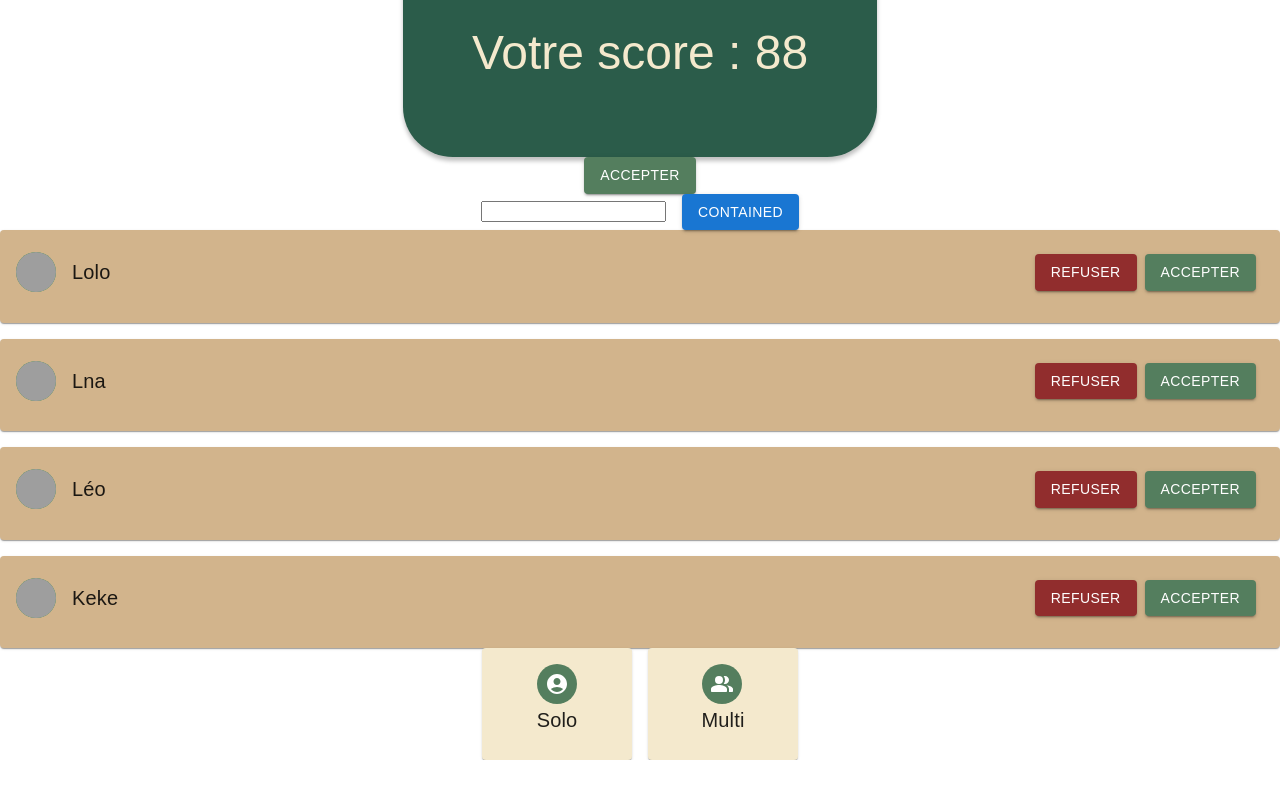
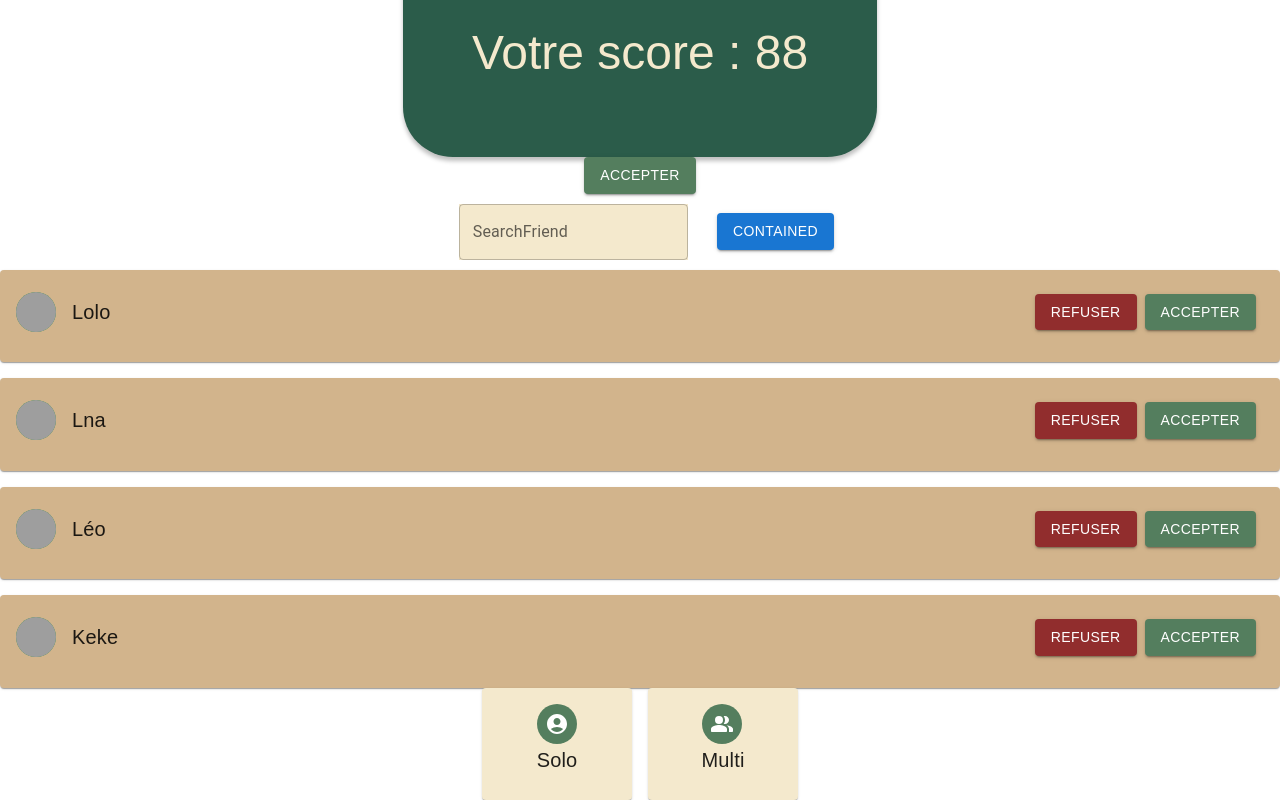
Before and after one commit to FC-Rats/Links-Awordkening, a React (Create React App) app in the folder frontend/: page / in a window 1280 px wide. Shown: the part 991-1791 px from the top of the page. Before the commit the page ends 1751 px from the top, so only its background shows below. Built offline with nearby package versions, Linux system fonts and the light colour scheme; grey boxes are pictures that could not be loaded.

Commit message:
Input form

```diff
--- a/frontend/src/App.css
+++ b/frontend/src/App.css
@@ -1,5 +1,13 @@
 .App {
   text-align: center;
+}
+
+:root {
+  --viridian: #547E5E;
+  --brunswickGreen: #2B5C4A;
+  --coffee: #6A5138;
+  --parchment: #F4E9CD;
+  --tan: #D2B48C;
 }
 
 .App-logo {
--- /dev/null
+++ b/frontend/src/assets/css/InputForm.css
@@ -0,0 +1,7 @@
+.input-form {
+    background-color: var(--parchment);
+    margin: 10px!important;
+    color: var(--coffee);
+    font-weight: 500;
+    width: 90%;
+}
--- a/frontend/src/components/molecules/InputForm.tsx
+++ b/frontend/src/components/molecules/InputForm.tsx
@@ -1,21 +1,61 @@
-import React from "react";
+import TextField from "@mui/material/TextField/TextField";
+import React, { useState } from "react";
+import "../../assets/css/InputForm.css"
+import IconButton from "@mui/material/IconButton";
+import InputAdornment from "@mui/material/InputAdornment";
+import Visibility from "@mui/icons-material/Visibility";
+import VisibilityOff from "@mui/icons-material/VisibilityOff";
 
 interface InputFormProps {
     isAPasswordInput?: boolean; // Prop facultative avec ? avant le :
     value?: string;
     setSearch: (value: string) => void;
+    label: string;
+    required?: boolean;
 }
 
-export const InputForm = ({ isAPasswordInput, value, setSearch }: InputFormProps) => {
+export const InputForm = ({ isAPasswordInput, value, setSearch, label, required }: InputFormProps) => {
+    const [showPassword, setShowPassword] = useState(false);
+
+    const handleTogglePasswordVisibility = () => {
+        setShowPassword((prevShowPassword) => !prevShowPassword);
+    };
+
     return (
         <div>
-
-            {/* Utilisation de la prop isAPasswordInput pour déterminer le type de l'input */}
             {/*TODO: style, image, font */}
             {isAPasswordInput ? (
-                <input type="password"/>
+                <TextField
+                label={label}
+                className="input-form"
+                type={showPassword ? "text" : "password"}
+                variant="outlined"
+                InputProps={{
+                    endAdornment: (
+                        <InputAdornment position="end">
+                            <IconButton
+                                onClick={handleTogglePasswordVisibility}
+                                onMouseDown={(e) => e.preventDefault()}
+                                edge="end"
+                            >
+                                {showPassword ? <VisibilityOff /> : <Visibility />}
+                            </IconButton>
+                        </InputAdornment>
+                    ),
+                }}
+            />
             ) : (
-                <input type="text" value={value ? value : ""} onChange={(e) => setSearch(e.target.value)}/>
+                <>
+                    <TextField
+                        className="input-form"
+                        label={required ? `${label}*` : label}
+                        type="text"
+                        variant="outlined"
+                        value={value ? value : ""}
+                        onChange={(e) => setSearch(e.target.value)}
+                    />
+
+                </>
             )}
         </div>
     );
--- a/frontend/src/components/molecules/SearchFriends.tsx
+++ b/frontend/src/components/molecules/SearchFriends.tsx
@@ -12,7 +12,7 @@ function SearchFriends() {
 
   return (
     <Stack spacing={{ xs: 1, sm: 2 }} direction="row" flexWrap="wrap" justifyContent="center" alignItems="center">
-      <InputForm value={search} setSearch={setSearch} isAPasswordInput={false} />
+      <InputForm value={search} setSearch={setSearch} isAPasswordInput={false} label='SearchFriend' />
       <Button variant="contained">Contained</Button>       {/* to replace with a component */}
     </Stack>
   )
```
